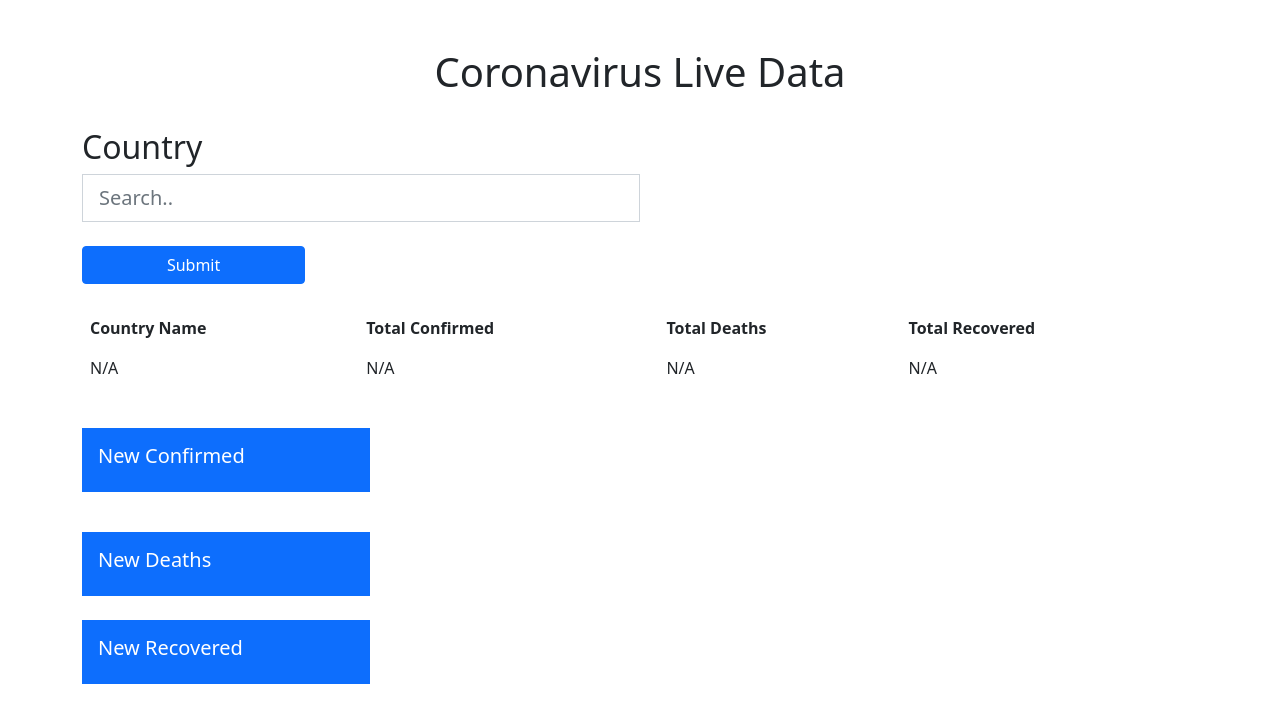
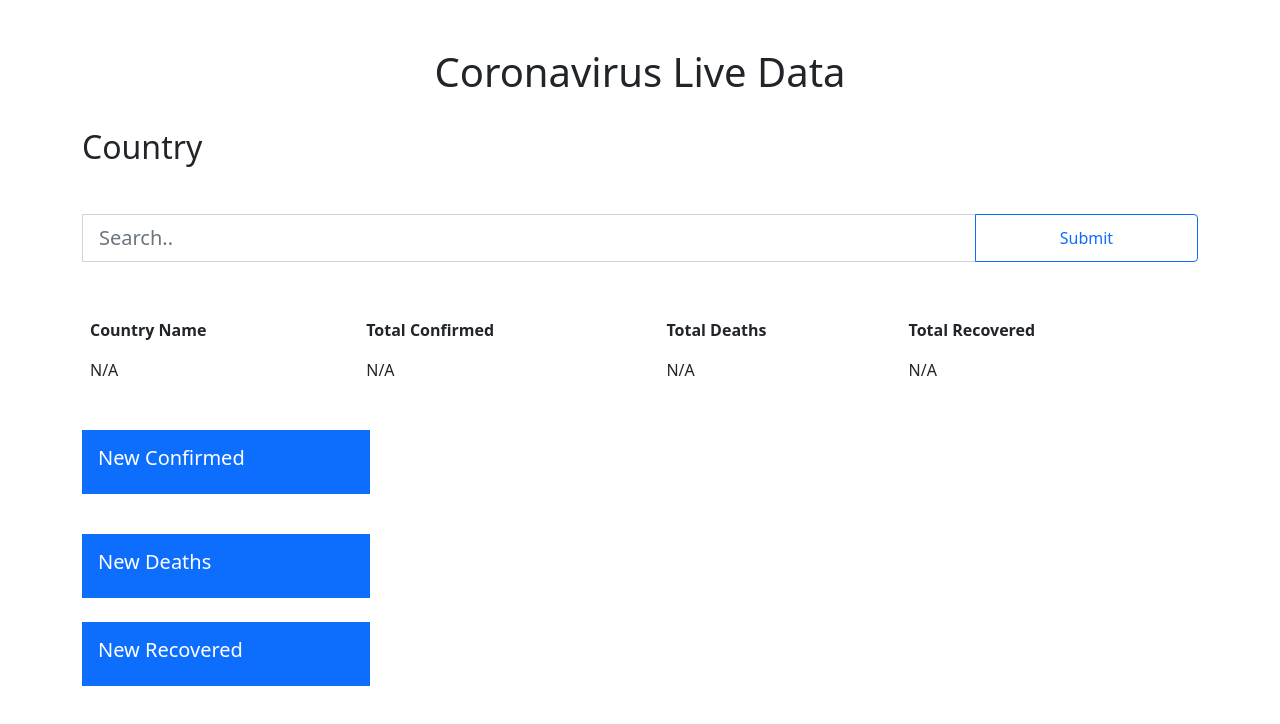
Before and after one commit to Animesh-456/Coronavirus-Live-Data-Website, a plain HTML site: page index.html in a window 1280 px wide. Drawn offline with nearby package versions, Linux system fonts and the light colour scheme.

Commit message:
Updated Search Bar

```diff
--- a/index.html
+++ b/index.html
@@ -23,24 +23,27 @@
       <h1 class="text-center mt-5">Coronavirus Live Data</h1>
       <br />
       <h2>Country</h2>
+      <div class="input-group mt-5" >
 
-      <input
+       <input
         type="text"
         placeholder="Search.."
         id="searchtype"
         style="width: 50%"
         class="form-control form-control-lg rounded-0"
       />
-      <br />
+
       <button
         type="button"
-        class="btn btn-primary"
+        class="btn btn-outline-primary"
         style="width: 20%"
         id="btnsubmit"
         onclick="Myfunction()"
       >
         Submit
       </button>
+      </div>
+
       <script src="main.js" type="text/javascript"></script>
       <br />
       <br />
```
